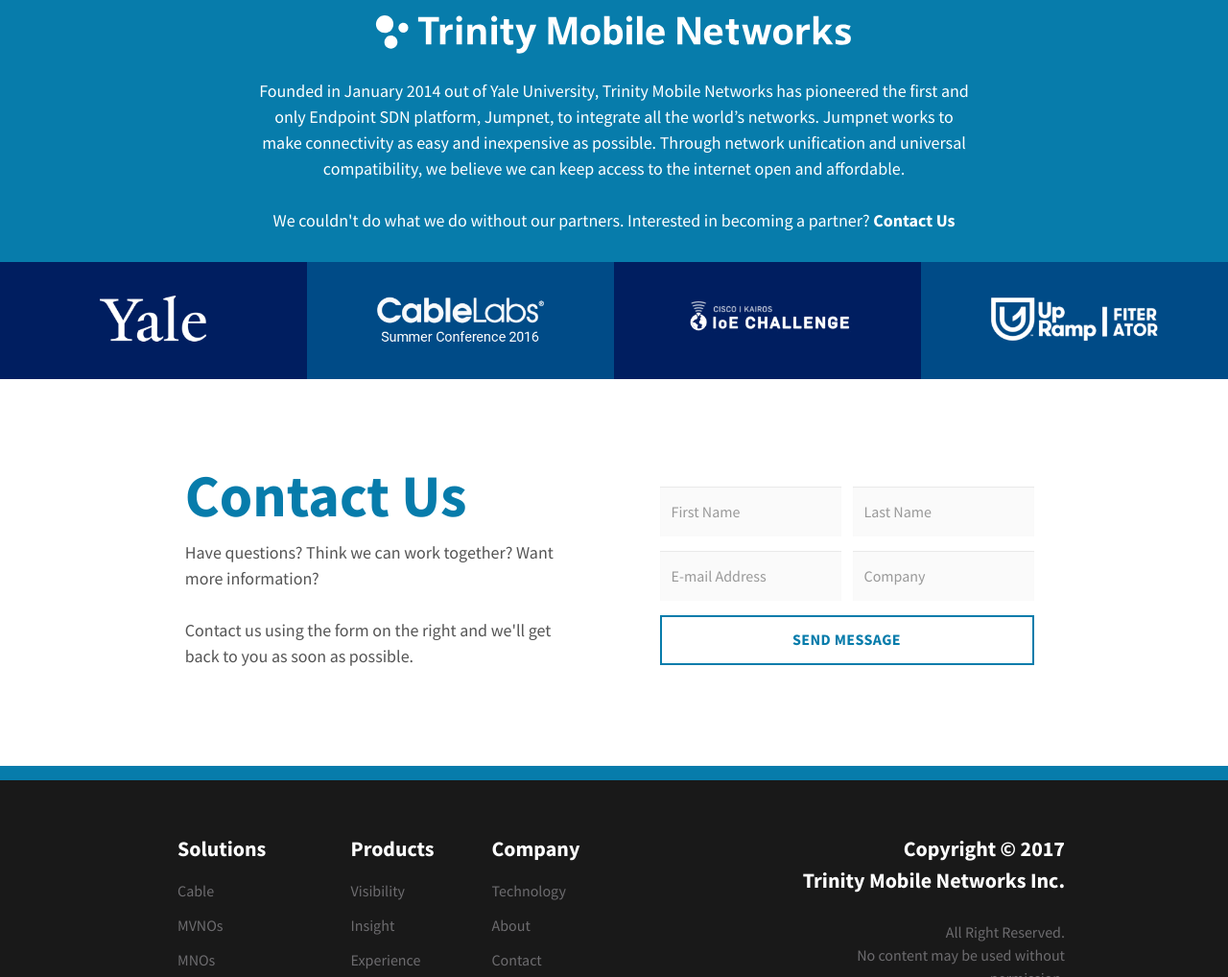
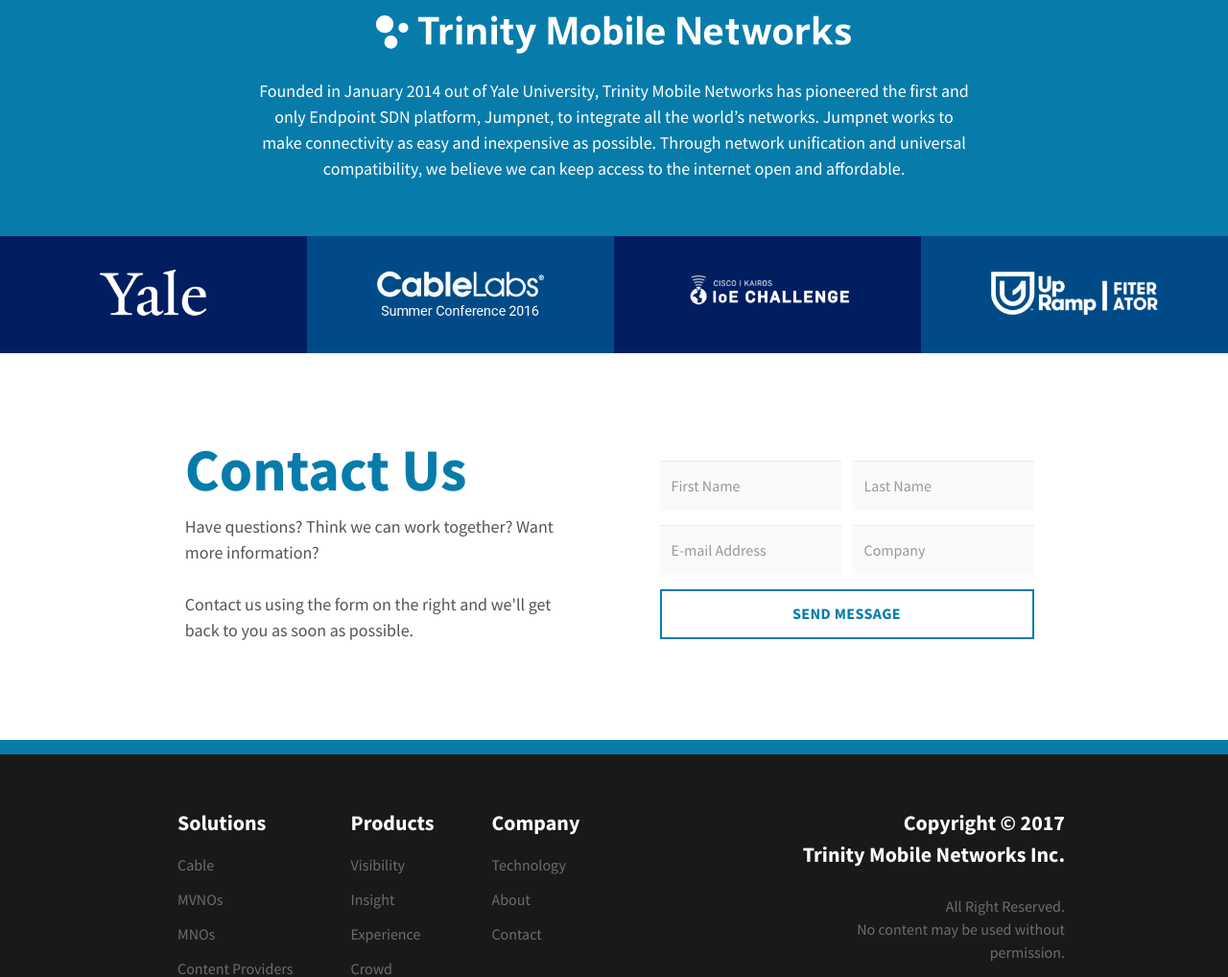
Before and after one commit to abhinayar/TMN, a plain HTML site: page index.html in a window 1280 px wide. Shown: the part 3133-4151 px from the top of the page at 96% size. Drawn offline with nearby package versions, Linux system fonts and the light colour scheme.

Commit message:
Final V1 Commit

```diff
--- a/index.html
+++ b/index.html
@@ -3032,9 +3032,6 @@
 							<p>
 								Founded in January 2014 out of Yale University, Trinity Mobile Networks has pioneered the first and only Endpoint SDN platform, Jumpnet, to integrate all the world’s networks. Jumpnet works to make connectivity as easy and inexpensive as possible. Through network unification and universal compatibility, we believe we can keep access to the internet open and affordable.
 								<br/><br/>
-								<span class="partners-intro">
-									We couldn't do what we do without our partners. Interested in becoming a partner? <a href="#contact">Contact Us</a>
-								</span>
 							</p>
 						</div>
 					</div>
@@ -3050,7 +3047,9 @@
 				</div>
 				<div class="partner-wrapper col-xs-12 col-sm-3 no-pad two">
 					<div class="partner">
-						<img src="public/img/index/partners/cableLabs.png" alt="Cable Labs"/>
+						<a href="http://www.youtube.com/watch?v=vfYITtuqmvM">
+							<img src="public/img/index/partners/cableLabs.png" alt="Cable Labs"/>
+						</a>
 					</div>
 				</div>
 				<div class="partner-wrapper col-xs-12 col-sm-3 no-pad three">
```
